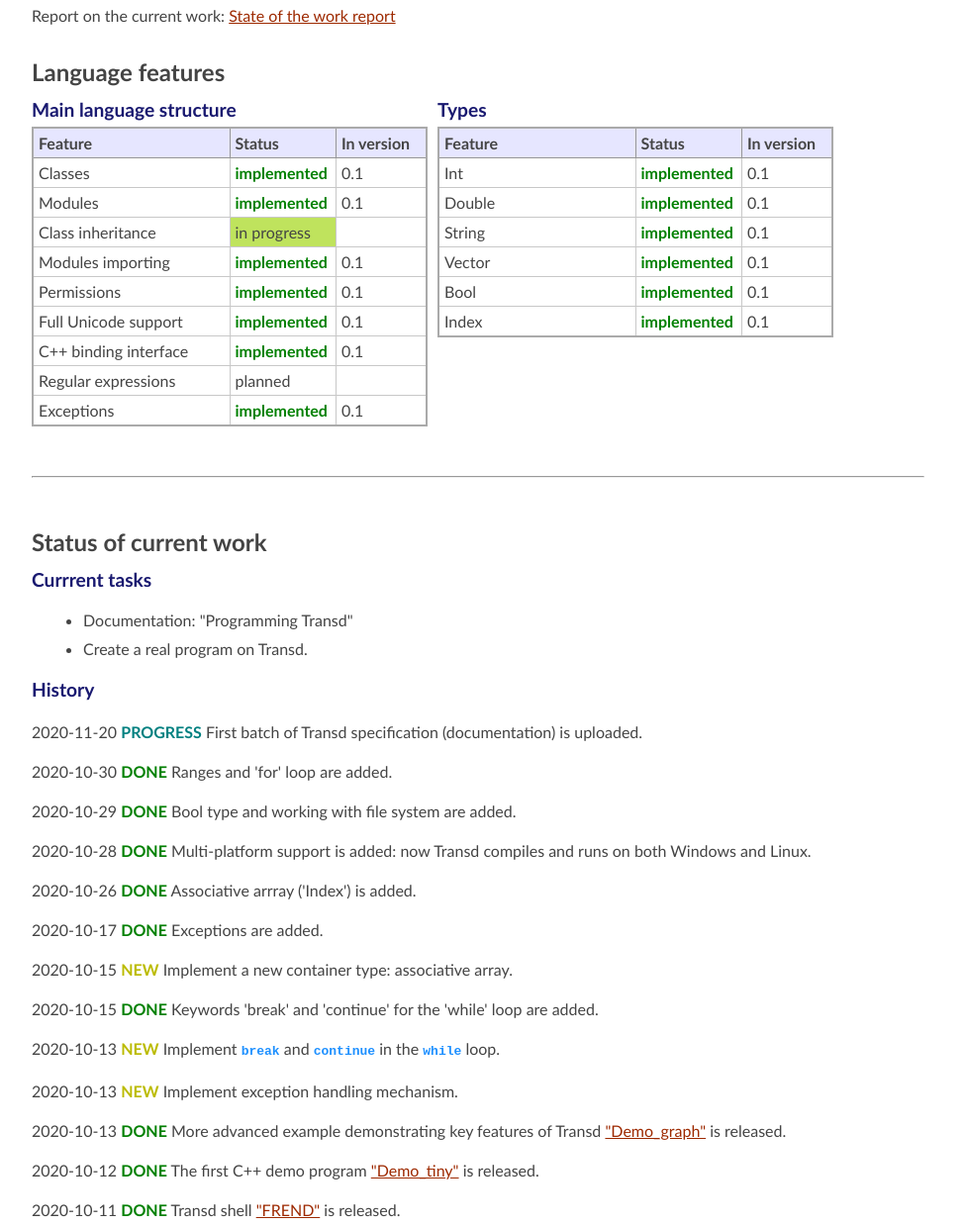
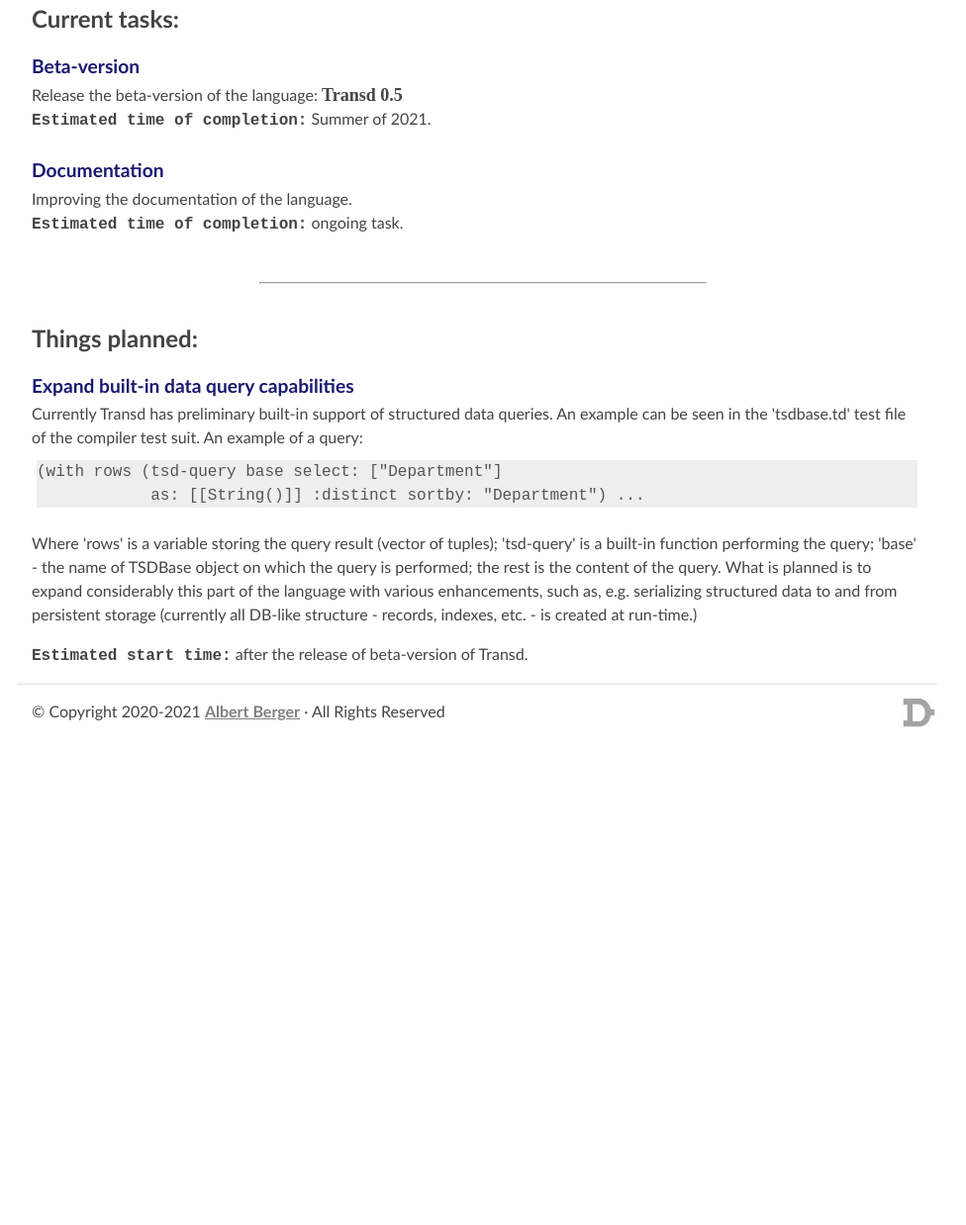
Before and after one commit to transd-lang/transd-lang.github.io, a plain HTML site: page dev.html in a window 1280 px wide. Shown: the part 178-1416 px from the top of the page at 99% size, without its empty margins (158-1134 px from the left). After the commit the page ends 940 px from the top, so only its background shows below. Drawn offline with Linux system fonts and the light colour scheme.

Commit message:
site update

```diff
--- a/css/main.css
+++ b/css/main.css
@@ -1,6 +1,6 @@
 *{ margin: 0; padding: 0; }*
 body { margin: 50px 0 0; background: #fff url(../img/bg.jpg) repeat-x; font: 1em "Trebuchet MS", Arial, Sans-Serif; color: #444; }
-	h1 { font-size: 3em; font-weight: normal; color: #005b56}
+	h1 { font-size: 3em; font-weight: normal; color: #005b56; font-family: serif;}
 	h1 a { text-decoration: none; }
 	h2 { font-size: 2em; color: #151515; font-weight: normal; margin: 0 0 5px; }
 	h3 { font-size: 1.5em; border-bottom: 0px solid #eee; margin: 0 0 .5em; }
--- a/dev.html
+++ b/dev.html
@@ -38,91 +38,49 @@
 <p>Transd development git repository: <a href="https://github.com/transd-lang/">
 https://github.com/transd-lang/</a></p>
 
-<p>Report on the current work: <a href="blog.html">State of the work report</a></p>
-
-<h3 style="margin-top: 30px">Language features</h3>
-<section style="display: flex; align-items: top; flex-wrap: wrap;">
-<article style="padding-right: 10px">
-<h4>Main language structure</h4>
-<table class="feattable">
-    <colgroup>
-       <col span="1" style="width: 50%;">
-       <col span="1" style="width: 27%;">
-       <col span="1" style="width: 23%;">
-    </colgroup>
-<tr class="feattable_hdr">
-<th>Feature</th><th>Status</th><th>In version</th></tr>
-<tr><td>Classes</td><td class="featimp">implemented</td><td>0.1</td></tr>
-<tr><td>Modules</td><td class="featimp">implemented</td><td>0.1</td></tr>
-<td>Class inheritance</td><td class="featinpro">in progress</td><td> </td></tr>
-<td>Modules importing</td><td class="featimp">implemented</td><td>0.1</td></tr>
-<tr><td>Permissions</td><td class="featimp">implemented</td><td>0.1</td></tr>
-<tr><td>Full Unicode support</td><td class="featimp">implemented</td><td>0.1</td></tr>
-<tr><td>C++ binding interface</td><td class="featimp">implemented</td><td>0.1</td></tr>
-<tr><td>Regular expressions</td><td>planned</td><td> </td></tr>
-<tr><td>Exceptions</td><td class="featimp">implemented</td><td>0.1 </td></tr>
-</table>
-</article>
-<article>
-<h4>Types</h4>
-<table class="feattable">
-    <colgroup>
-       <col span="1" style="width: 50%;">
-       <col span="1" style="width: 27%;">
-       <col span="1" style="width: 23%;">
-    </colgroup>
-<tr class="feattable_hdr">
-<th>Feature</th><th>Status</th><th>In version</th></tr>
-<tr><td>Int</td><td class="featimp">implemented</td><td>0.1</td></tr>
-<tr><td>Double</td><td class="featimp">implemented</td><td>0.1</td></tr>
-<td>String</td><td class="featimp">implemented</td><td>0.1</td></tr>
-<td>Vector</td><td class="featimp">implemented</td><td>0.1</td></tr>
-<td>Bool</td><td class="featimp">implemented</td><td>0.1</td></tr>
-<tr><td>Index</td><td class="featimp">implemented</td><td>0.1</td></tr>
-</table>
-</article>
-<article style="flex: 900px"><hr width="100%" style="margin:50px 0 50px 0;">
-<h3 style="margin-top: 10px">Status of current work</h3></article>
-<article style="flex: 900px">
-<h4>Currrent tasks</h4>
-<ul style="padding-left: 52px; margin-top: 20px">
-<li style="margin-bottom: 10px">Documentation: "Programming Transd"</li>
-<li style="margin-bottom: 10px">Create a real program on Transd.</li>
-</ul>
+<h3>Current tasks:</h3>
+<section style="display: block; align-items: left; flex-wrap: nowrap;">
+<article style="padding-top: 10px">
+<h4>Beta-version</h4>
+<p>Release the beta-version of the language: <strong><font size="+1" face="serif">Transd 0.5
+</font></strong><br>
+<font size="+1"; face="monospace"><strong>Estimated time of completion:</strong></font> Summer of 2021.</p>
 </article>
 <article style="padding-top: 10px">
-<h4 style="margin-bottom: 20px">History</h4>
-<p>2020-11-20 <strong><font color="#008080">PROGRESS</font></strong> First batch of Transd specification (documentation) is uploaded.</p>
-<p>2020-10-30 <strong><font color="#008000">DONE</font></strong> Ranges and 'for' loop are added.</p>
-<p>2020-10-29 <strong><font color="#008000">DONE</font></strong> Bool type and working with file system are added.</p>
-<p>2020-10-28 <strong><font color="#008000">DONE</font></strong> Multi-platform support is added: now Transd compiles and runs on both Windows and Linux.</p>
-<p>2020-10-26 <strong><font color="#008000">DONE</font></strong> Associative arrray ('Index') is added.</p>
-<p>2020-10-17 <strong><font color="#008000">DONE</font></strong> Exceptions are added.</p>
-<p>2020-10-15 <strong><font color="#BBBB00">NEW</font></strong> Implement a new container type: associative array.</p>
-<p>2020-10-15 <strong><font color="#008000">DONE</font></strong> Keywords 'break' and 'continue'  for the 'while' loop are added.</p>
-<p>2020-10-13 <strong><font color="#BBBB00">NEW</font></strong> Implement
-<b><font color="#1E90FF" face="monospace">break</font></b> and
-<b><font color="#1E90FF" face="monospace">continue</font></b> in the
-<b><font color="#1E90FF" face="monospace">while</font></b> loop.</p>
-<p>2020-10-13 <strong><font color="#BBBB00">NEW</font></strong> Implement exception handling mechanism.</p>
-<p>2020-10-13 <strong><font color="#008000">DONE</font></strong> More advanced example demonstrating key features of Transd <a href="https://github.com/transd-lang/Demo_graph">"Demo_graph"</a> is released.</p>
-<p>2020-10-12 <strong><font color="#008000">DONE</font></strong> The first C++ demo program <a href="https://github.com/transd-lang/Demo_tiny">"Demo_tiny"</a> is released.</p>
-<p>2020-10-11 <strong><font color="#008000">DONE</font></strong> Transd shell <a href="https://github.com/transd-lang/frend">"FREND"</a> is released.</p>
-<p>2020-10-07 <strong><font color="#BBBB00">NEW</font></strong> Create and upload to GitHub an example C++ program
-demonstrating using Transd for extending C++ applications.</p>
-<p>2020-10-02 <strong><font color="#008000">DONE</font></strong> A more advanced version of the "proof-of-concept" <a href="poc_adv.txt">program</a> is ready.</p>
-<p>2020-09-28 <strong><font color="#008080">PROGRESS</font></strong> Transd shell is almost ready</p>
-<p>2020-09-27 <strong><font color="#BBBB00">NEW</font></strong> Improve the source files loading mechanism so that
-source files could be loaded from the shell and functions from them could be called.</p>
-<p>2020-09-20 <strong><font color="#BBBB00">NEW</font></strong> Create a more advanced version of the "proof-of-concept"
-program where the capabilities of classes are demonstrated.</p>
+<h4>Documentation</h4>
+<p>Improving the documentation of the language.
+<br><font size="+1"; face="monospace"><strong>Estimated time of completion:</strong></font> ongoing task.</p>
+</article>
+</section>
+<div class="col1" style="margin-top: 30px;">
+  <hr style="width: 50%;  margin-left: 230px; color: #ccc; margin-bottom: 40px;
+bottom-border: solid 1px ;height: 0px; text-align: center;">
+</div>
+<section style="display: block; align-items: left; flex-wrap: nowrap;">
+<h3>Things planned:</h3>
+<article style="padding-top: 10px">
+<h4>Expand built-in data query capabilities</h4>
+<p>Currently Transd has preliminary built-in support of structured data queries. An example can
+be seen in the 'tsdbase.td' test file of the compiler test suit. An example of a query:</p>
+<pre><code>(with rows (tsd-query base select: ["Department"]
+            as: [[String()]] :distinct sortby: "Department") ...
+</code></pre><br>
+<p>Where 'rows' is a variable storing the query result (vector of tuples); 'tsd-query' is a built-in
+function performing the query; 'base' - the name of TSDBase object on which the query is performed;
+the rest is the content of the query.
+
+What is planned is to expand considerably this part of the language with various enhancements,
+such as, e.g. serializing structured data to and from persistent storage (currently all DB-like
+structure - records, indexes, etc. - is created at run-time.)
+
+</p>
+<p><font size="+1"; face="monospace"><strong>Estimated start time:</strong></font> after the release of beta-version of Transd.</p>
 </article>
 
 </section>
-
 </div>
 <div id="footer">
-  <p>&copy; Copyright 2020 <a href='&#109;ail&#116;o&#58;alb%65rger&#64;g%6Dai&#108;&#46;&#37;63o&#109;'>Albert Berger</a> &middot; All Rights Reserved</p>
+  <p>&copy; Copyright 2020-2021 <a href='&#109;ail&#116;o&#58;alb%65rger&#64;g%6Dai&#108;&#46;&#37;63o&#109;'>Albert Berger</a> &middot; All Rights Reserved</p>
 </div>
 </body>
 </html>
```
